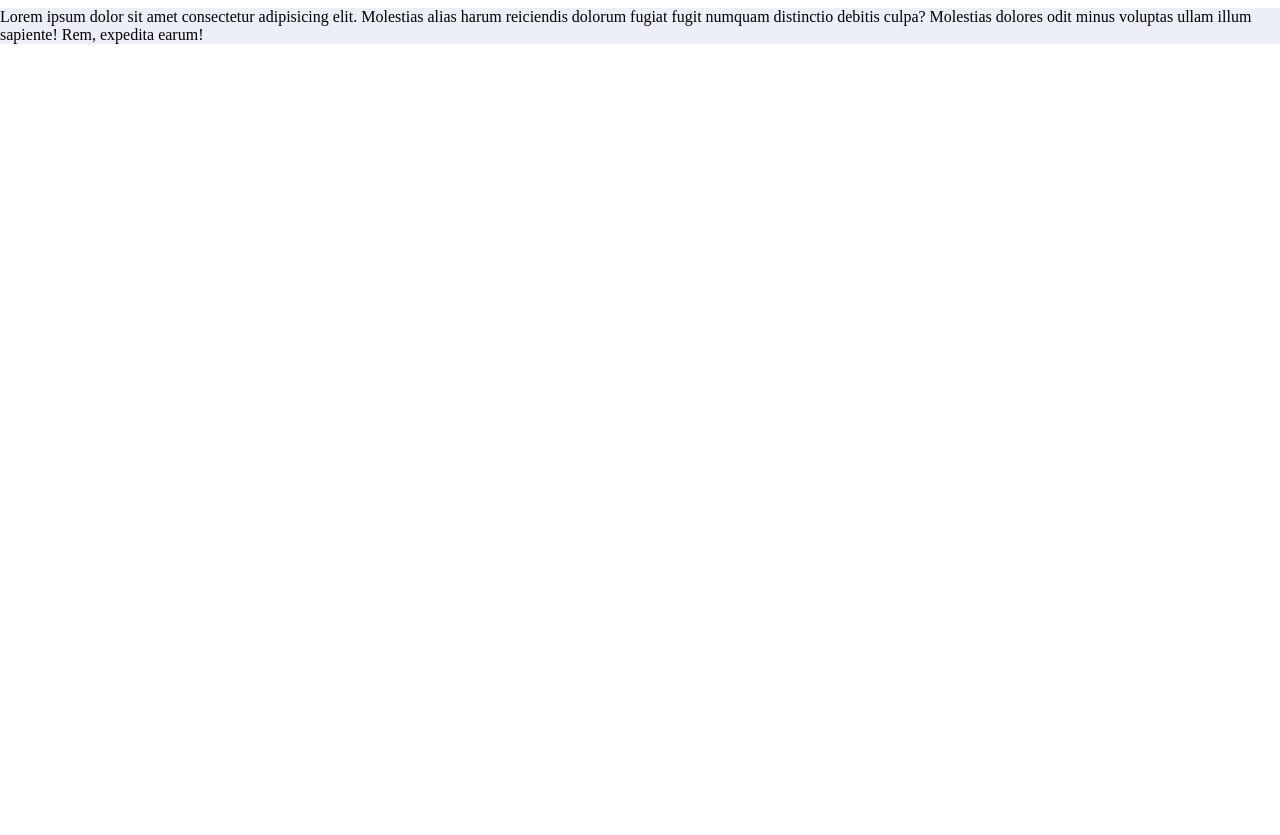
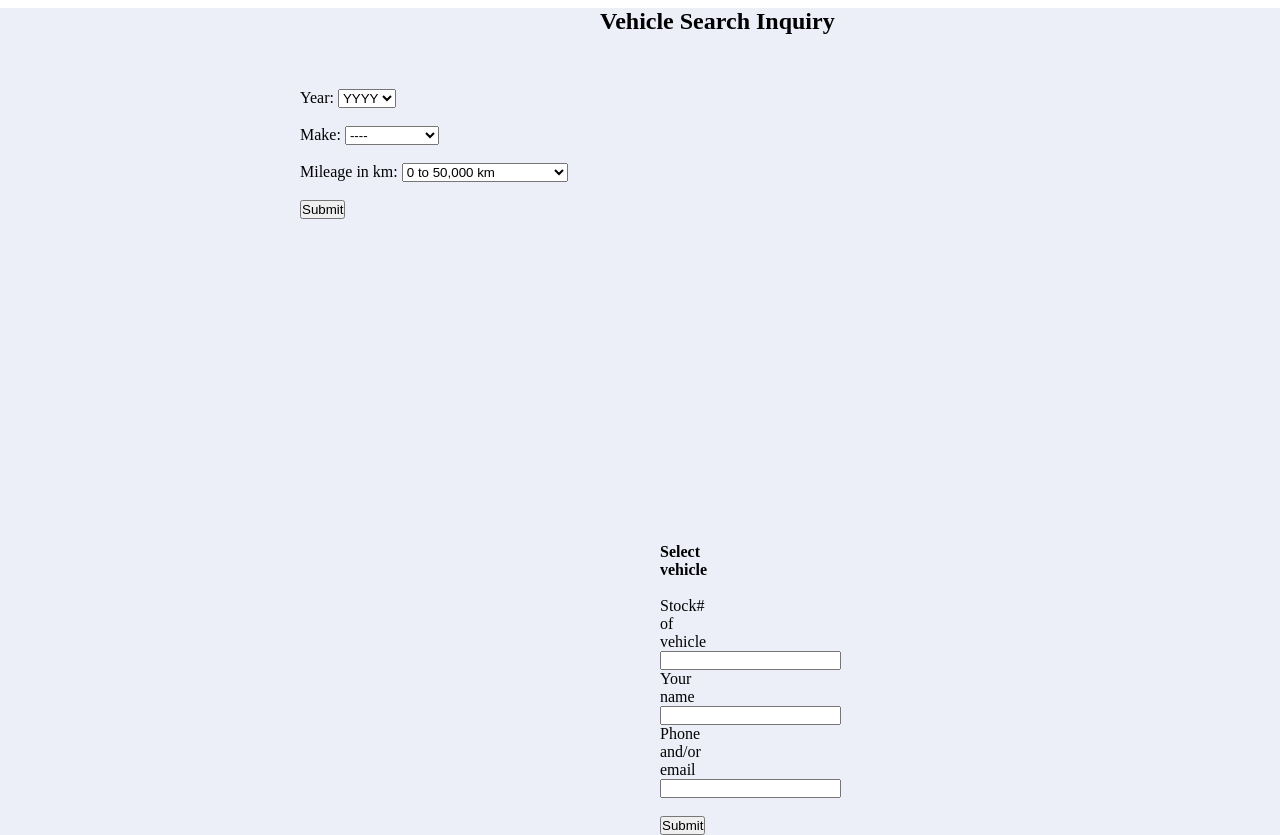
Before and after one commit to JohnyMatharu/Maunny, a plain HTML site: page index.html in a window 1280 px wide. Shown: the part 65-900 px from the top of the page. Before the commit the page ends 800 px from the top, so only its background shows below. Drawn offline with Linux system fonts and the light colour scheme; a web font is replaced by a local one.

Commit message:
section one added basic structure

```diff
--- a/assets/styles/style.css
+++ b/assets/styles/style.css
@@ -64,18 +64,38 @@ font-size: 18px;
 }
 
 .container {
-    display: flex;
-    flex-wrap: wrap;
-    justify-content: space-between;
-    align-items: center;
-    list-style: none;
-    width: 100%;
-}
-section .div{
-height: 1500 px;
-width: 100%;
-background-color: #eceff8;
+    /* display: flex; */
+    /* flex-wrap: wrap; */
+    /* justify-content: space-between; */
+    /* align-items: center; */
+    /* list-style: none; */
+    /* width: 100%; */
+    /* height: 1500 px; */
+    /* width: 100%; */
+    background-color: #eceff8;
 /* light artic ice */
  /* background-color: #F2FFFA;  */
 /* light aquamarine */
 }
+
+.heading
+{
+ padding-left: 600px;
+ padding right: 600px;
+ align-items: center;
+ justify-content: center;
+}
+
+.inquiry
+{
+padding-left: 300px;
+padding-right: 600px;
+}
+
+ .interest
+  {
+    padding-left: 330px;
+    padding-right: 330px;
+    align-items: center;
+    justify-content: center;
+ }
--- a/index.html
+++ b/index.html
@@ -49,7 +49,108 @@ please make draw.io, then pseudocode , consult famous sites
     </nav>
 </header>
 <section class= "container">
-<div class ="div">Lorem ipsum dolor sit amet consectetur adipisicing elit. Molestias alias harum reiciendis dolorum fugiat fugit numquam distinctio debitis culpa? Molestias dolores odit minus voluptas ullam illum sapiente! Rem, expedita earum!</div>
+  <div class = "heading"><h1>Vehicle Search Inquiry</h1></div>
+  <div class = "inquiry">
+    <!-- this part will have 2 divs 50%, one inquiryText and other inquiryPicture for picture section, change id and class names as needed  -->
+    <br>
+    <br>
+    <br>
+    <form>
+    <label for="cars">Year:</label>
+  <select id="year">
+    <option value="2006">2006</option>
+    <option value="2007">2007</option>
+    <option value="2008">2008</option>
+    <option value="2009">2009</option>
+    <option value="2010">2010</option>
+    <option value="2011">2011</option>
+    <option value="2012">2012</option>
+    <option value="2013">2013</option>
+    <option value="2014">2014</option>
+    <option value="2015">2015</option>
+    <option value="2016">2016</option>
+    <option value="2017">2017</option>
+    <option value="2018">2018</option>
+    <option value="2019">2019</option>
+    <option value="2020">2020</option>
+    <option value="2021">2021</option>
+    <option value="YYYY" selected>YYYY</option>
+  </select>
+<br>
+<br>
+<label for="cars">Make:</label>
+<select id="make">
+  <option value="GM">GM</option>
+  <option value="Ford">Ford</option>
+  <option value="Chrysler">Chrysler</option>
+  <option value="Toyota">Toyota</option>
+  <option value="Lexus">Kia</option>
+  <option value="Nissan">Nissan</option>
+  <option value="Mitsibuishi">Mitsibuishi</option>
+  <option value="Honda">Honda</option>
+  <option value="Mazda">Mazda</option>
+  <option value="Kia">Kia</option>
+  <option value="Hyundai">Hyundai</option>
+  <option value="Subaru">Subaru</option>
+  <option value="Chevrolet">Chevrolet</option>
+  <option value="Mercedes">Mercedes</option>
+  <option value="BMW">BMW</option>
+  <option value="Volkswagen">Volkswagen</option>
+  <option value="Porsche">Porsche</option>
+  <option value="Acura">Acura</option>
+  <option value="Dodge">Dodge</option>
+  <option value="Jeep">Jeep</option>
+  <option value="YYYY" selected>----</option>
+</select>
+<!-- you can use getelementbyID and attach models when users click on make, as event listener, list can populate for that make for models-->
+<br>
+<br>
+<label for="cars">Mileage in km:</label>
+<select id="Mileage">
+  <option value="50">0 to 50,000 km</option>
+  <option value="100">50,000 to 1,00,000 km</option>
+  <option value="150">1,00,000 to 1,50,000 km</option>
+  <option value="200">1,50,000 to 2,00,000 km</option>
+  <option value="250">2,00,000 to 2,50,000 km</option>
+  </select>
+  <br>
+  <br>
+  <button type="submit" name="submit" value="submit">Submit</button>
+</form>
+  </div>
+<br>
+<br>
+<br>
+<br>
+<br>
+<br>
+<br>
+<br>
+<br>
+<br>
+<br>
+<br>
+<br>
+<br>
+<br>
+<div class = "interest">
+<form class = "interest">
+  <br>
+<br>
+<br>
+<label for="customer"><h4>Select vehicle</h4></label>
+<br>
+  <label for="customer">Stock# of vehicle</label>
+<input type = "text"></input>
+<label for="customer">Your name</label>
+<input type = "text"></input>
+<label for="customer">Phone and/or email</label>
+<input type = "text"></input>
+<br>
+<br>
+<button type="submit" name="submit" value="submit">Submit</button>
+</form>
+</div>
 </section>
 
 
```
